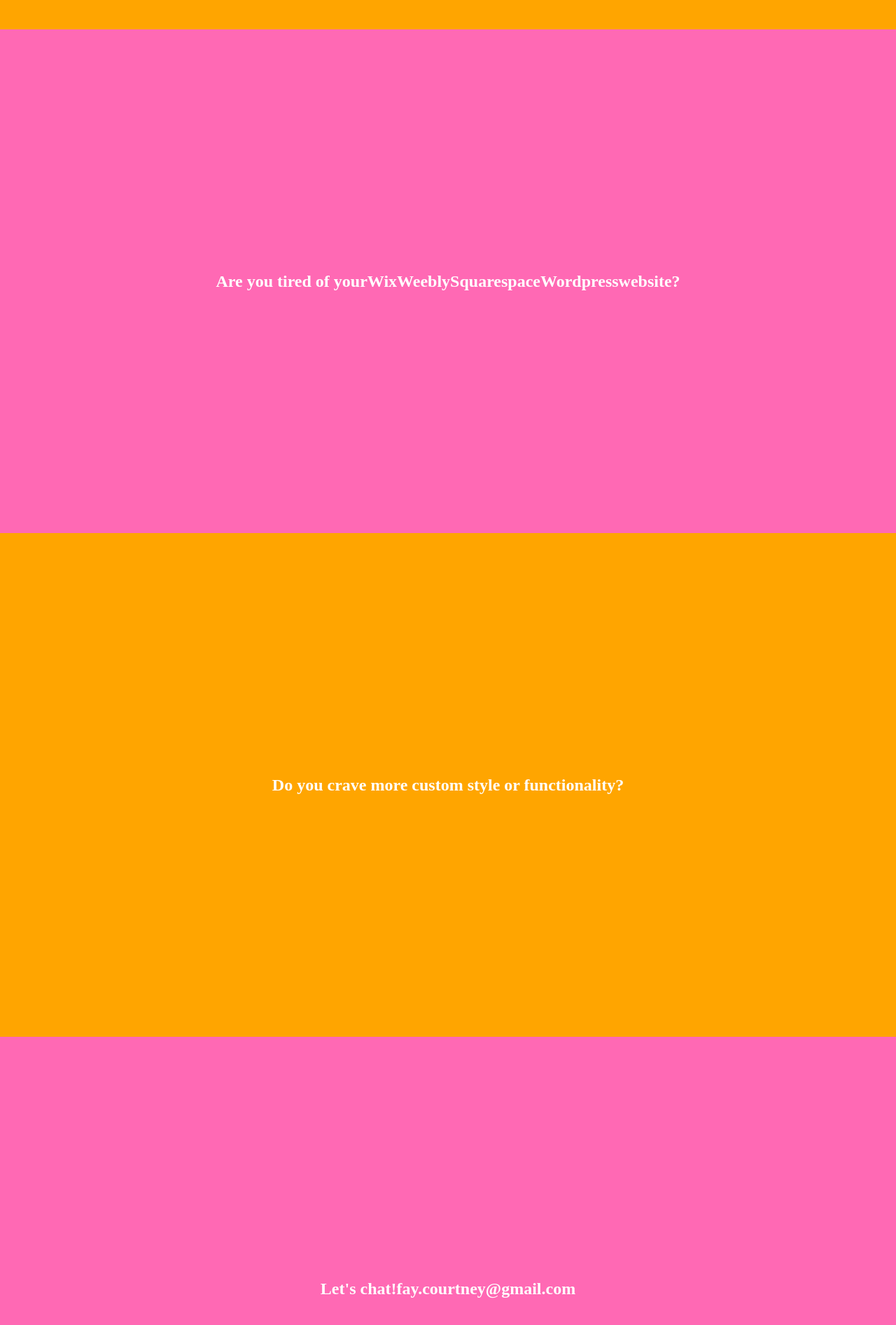
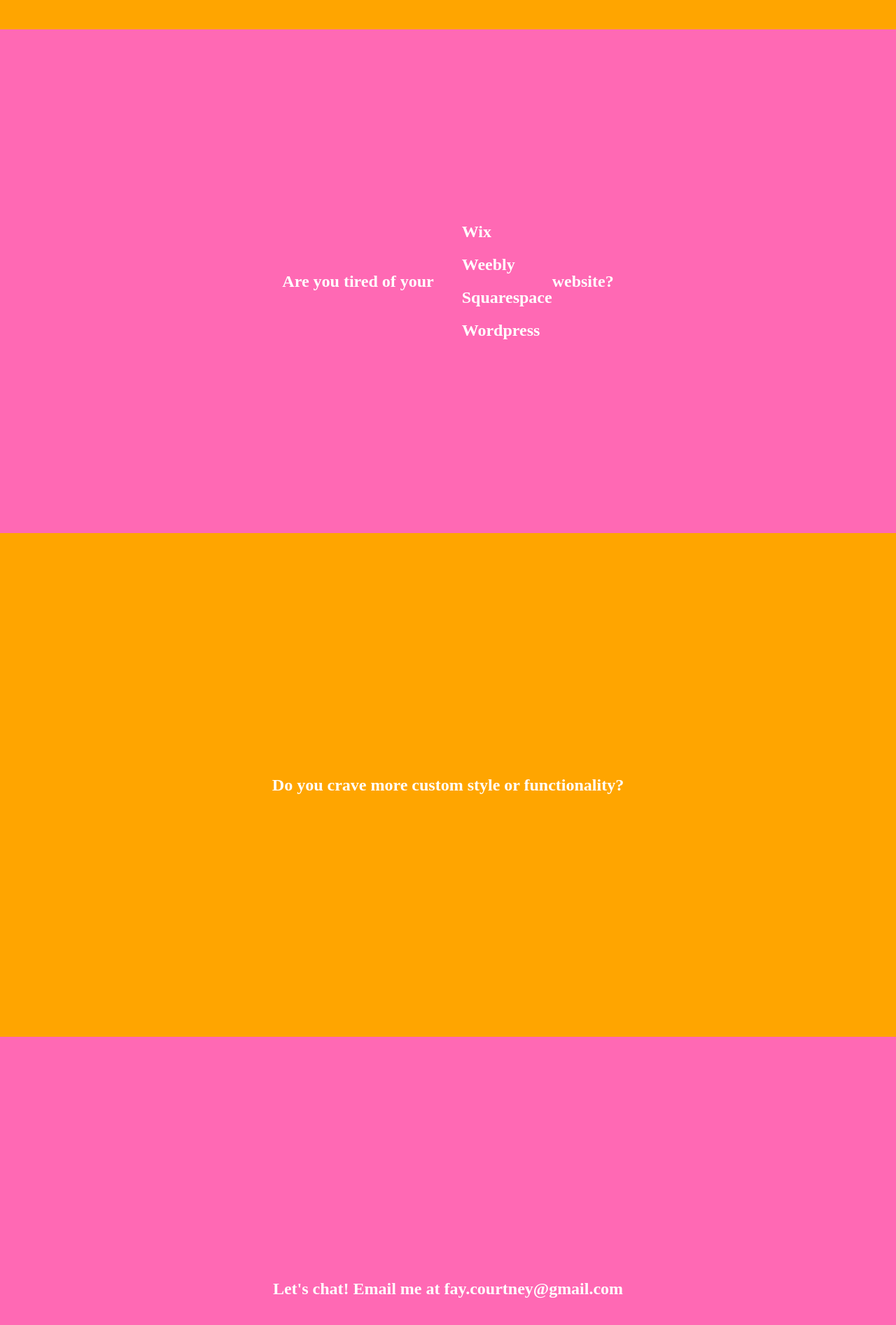
Before and after one commit to courtneyfay/courts-custom-sites, a SvelteKit app: page / in a window 1280 px wide. Shown: the part 1398-3292 px from the top of the page at 70% size. Built offline with nearby package versions, Linux system fonts and the light colour scheme.

Commit message:
more tweaks to skeleton draft

```diff
--- a/src/routes/+page.svelte
+++ b/src/routes/+page.svelte
@@ -1,7 +1,7 @@
 <div class="page">
     <!-- Section 1 -->
     <div class="section odd">
-        <h1 class="header">Court's Custom Sites</h1>
+        <h1>Court's Custom Sites</h1>
     </div>
 
     <!-- Section 2 -->
@@ -13,10 +13,12 @@
     <div class="section odd">
         <h2>Are you tired of your</h2>
 
-        <h2>Wix</h2>
-        <h2>Weebly</h2>
-        <h2>Squarespace</h2>
-        <h2>Wordpress</h2>
+        <ul>
+            <li><h2>Wix</h2></li>
+            <li><h2>Weebly</h2></li>
+            <li><h2>Squarespace</h2></li>
+            <li><h2>Wordpress</h2></li>
+        </ul>
 
         <h2>website?</h2>
     </div>
@@ -28,8 +30,7 @@
 
     <!-- Section 5 -->
     <div class="section odd">
-        <h2>Let's chat!</h2>
-        <h2>fay.courtney@gmail.com</h2>
+        <h2>Let's chat! Email me at fay.courtney@gmail.com</h2>
     </div>
 </div>
 
@@ -39,6 +40,10 @@
         margin: 0;
         padding: 0;
         box-sizing: border-box;
+    }
+
+    li {
+        list-style-type: none;
     }
 
     .page {
@@ -65,8 +70,4 @@
     .even {
         background-color: orange;
     }
-
-    /* .header {
-        background-color: orange;
-    } */
 </style>
```
